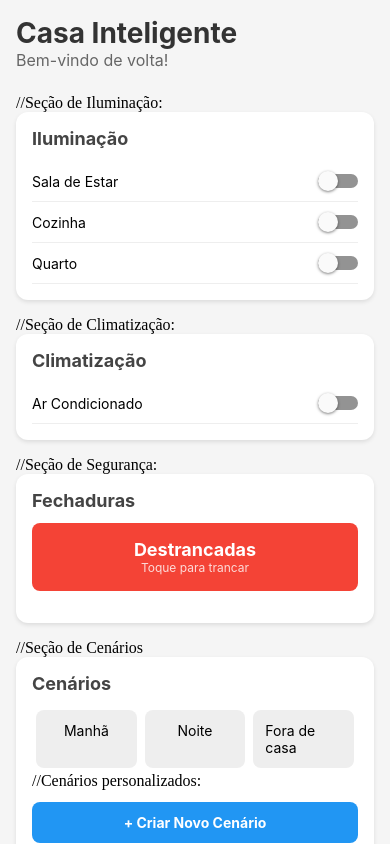
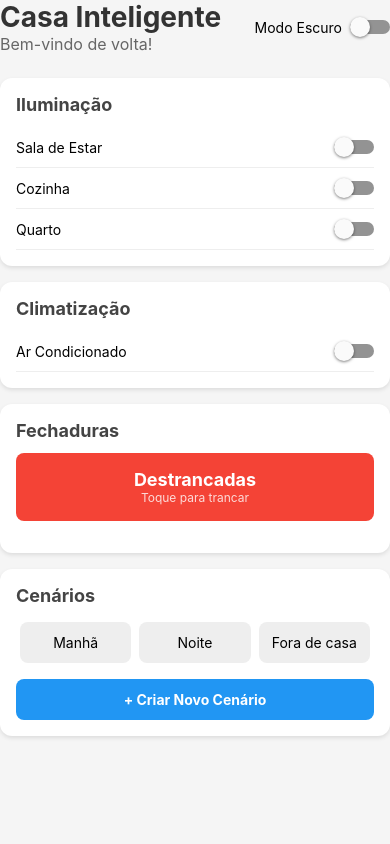
Before and after one commit to m4ttpizz4/Projeto_Auto_Residencial, a React Native app: screen / in a window 390 px wide. Built offline with nearby package versions, Linux system fonts and the light colour scheme.

Commit message:
Atualização do App.js
### Atualizações:
- Modo escuro;
- Tela de inicialização;

```diff
--- a/App.js
+++ b/App.js
@@ -1,4 +1,4 @@
-import React, { useState } from 'react';
+import React, { useState, useEffect } from 'react';
 import {
   View,
   Text,
@@ -9,10 +9,16 @@ import {
   TextInput,
   Modal,
   Button,
+  Image,
+  Appearance,
+  useColorScheme,
 } from 'react-native';
 
-export default function HomeAutomationApp() {
-  //Estados para os dispositivos:
+const HomeAutomationApp = () => {
+  const colorScheme = useColorScheme();
+  const [isDarkMode, setIsDarkMode] = useState(colorScheme === 'dark');
+  const [splashVisible, setSplashVisible] = useState(true);
+
   const [livingRoomLight, setLivingRoomLight] = useState(false);
   const [kitchenLight, setKitchenLight] = useState(false);
   const [bedroomLight, setBedroomLight] = useState(false);
@@ -21,7 +27,6 @@ export default function HomeAutomationApp() {
   const [securityActive, setSecurityActive] = useState(false);
   const [selectedScenario, setSelectedScenario] = useState(null);
 
-  //Estados para gerenciar cenários personalizados:
   const [customScenarios, setCustomScenarios] = useState({});
   const [modalVisible, setModalVisible] = useState(false);
   const [newScenarioName, setNewScenarioName] = useState('');
@@ -34,7 +39,19 @@ export default function HomeAutomationApp() {
     securityActive: false,
   });
 
-  //Cenários pré-definidos:
+  useEffect(() => {
+
+    const timer = setTimeout(() => {
+      setSplashVisible(false);
+    }, 3000);
+
+    return () => clearTimeout(timer);
+  }, []);
+
+  const toggleDarkMode = () => {
+    setIsDarkMode(!isDarkMode);
+  };
+
   const predefinedScenarios = {
     morning: {
       name: 'Manhã',
@@ -124,64 +141,189 @@ export default function HomeAutomationApp() {
     }
   };
 
+  const dynamicStyles = StyleSheet.create({
+    container: {
+      flex: 1,
+      backgroundColor: isDarkMode ? '#121212' : '#f5f5f5',
+    },
+    header: {
+      marginBottom: 24,
+    },
+    title: {
+      fontSize: 28,
+      fontWeight: 'bold',
+      color: isDarkMode ? '#fff' : '#333',
+    },
+    subtitle: {
+      fontSize: 16,
+      color: isDarkMode ? '#aaa' : '#666',
+    },
+    section: {
+      backgroundColor: isDarkMode ? '#1e1e1e' : 'white',
+      borderRadius: 12,
+      padding: 16,
+      marginBottom: 16,
+      shadowColor: '#000',
+      shadowOffset: { width: 0, height: 2 },
+      shadowOpacity: isDarkMode ? 0 : 0.1,
+      shadowRadius: 4,
+      elevation: 2,
+    },
+    sectionTitle: {
+      fontSize: 18,
+      fontWeight: 'bold',
+      marginBottom: 12,
+      color: isDarkMode ? '#fff' : '#444',
+    },
+    subsectionTitle: {
+      fontSize: 16,
+      fontWeight: '600',
+      marginVertical: 8,
+      color: isDarkMode ? '#ccc' : '#555',
+    },
+    deviceRow: {
+      flexDirection: 'row',
+      justifyContent: 'space-between',
+      alignItems: 'center',
+      paddingVertical: 10,
+      borderBottomWidth: 1,
+      borderBottomColor: isDarkMode ? '#333' : '#eee',
+    },
+    text: {
+      color: isDarkMode ? '#fff' : '#000',
+    },
+    scenarioButton: {
+      padding: 12,
+      borderRadius: 8,
+      backgroundColor: isDarkMode ? '#333' : '#eee',
+      flex: 1,
+      margin: 4,
+      alignItems: 'center',
+      minWidth: '30%',
+    },
+    scenarioButtonActive: {
+      backgroundColor: '#2196F3',
+    },
+    addScenarioButton: {
+      marginTop: 12,
+      padding: 12,
+      borderRadius: 8,
+      backgroundColor: '#2196F3',
+      alignItems: 'center',
+    },
+    input: {
+      borderWidth: 1,
+      borderColor: isDarkMode ? '#333' : '#ddd',
+      borderRadius: 6,
+      padding: 10,
+      marginBottom: 20,
+      color: isDarkMode ? '#fff' : '#000',
+      backgroundColor: isDarkMode ? '#333' : '#fff',
+    },
+    settingRow: {
+      flexDirection: 'row',
+      justifyContent: 'space-between',
+      alignItems: 'center',
+      paddingVertical: 10,
+      borderBottomWidth: 1,
+      borderBottomColor: isDarkMode ? '#333' : '#eee',
+    },
+  });
+
+  if (splashVisible) {
+    return (
+      <View style={[styles.splashContainer, { backgroundColor: isDarkMode ? '#121212' : '#2196F3' }]}>
+        <Image
+          source={require('./logo.png')}
+          style={styles.logo}
+        />
+        <Text style={styles.splashText}>Casa Inteligente</Text>
+      </View>
+    );
+  }
+
   return (
-    <ScrollView style={styles.container}>
-      <View style={styles.header}>
-        <Text style={styles.title}>Casa Inteligente</Text>
-        <Text style={styles.subtitle}>Bem-vindo de volta!</Text>
-      </View>
-
-      //Seção de Iluminação:
-      <View style={styles.section}>
-        <Text style={styles.sectionTitle}>Iluminação</Text>
-
-        <View style={styles.deviceRow}>
-          <Text>Sala de Estar</Text>
-          <Switch value={livingRoomLight} onValueChange={setLivingRoomLight} />
-        </View>
-
-        <View style={styles.deviceRow}>
-          <Text>Cozinha</Text>
-          <Switch value={kitchenLight} onValueChange={setKitchenLight} />
-        </View>
-
-        <View style={styles.deviceRow}>
-          <Text>Quarto</Text>
-          <Switch value={bedroomLight} onValueChange={setBedroomLight} />
+    <ScrollView style={dynamicStyles.container}>
+      <View style={dynamicStyles.header}>
+        <View style={{ flexDirection: 'row', justifyContent: 'space-between', alignItems: 'center' }}>
+          <View>
+            <Text style={dynamicStyles.title}>Casa Inteligente</Text>
+            <Text style={dynamicStyles.subtitle}>Bem-vindo de volta!</Text>
+          </View>
+          <View style={{ flexDirection: 'row', alignItems: 'center' }}>
+            <Text style={{ marginRight: 8, color: isDarkMode ? '#fff' : '#000' }}>Modo Escuro</Text>
+            <Switch
+              value={isDarkMode}
+              onValueChange={toggleDarkMode}
+            />
+          </View>
         </View>
       </View>
 
-      //Seção de Climatização:
-      <View style={styles.section}>
-        <Text style={styles.sectionTitle}>Climatização</Text>
+      <View style={dynamicStyles.section}>
+        <Text style={dynamicStyles.sectionTitle}>Iluminação</Text>
 
-        <View style={styles.deviceRow}>
-          <Text>Ar Condicionado</Text>
-          <Switch value={acOn} onValueChange={setAcOn} />
+        <View style={dynamicStyles.deviceRow}>
+          <Text style={dynamicStyles.text}>Sala de Estar</Text>
+          <Switch
+            value={livingRoomLight}
+            onValueChange={setLivingRoomLight}
+            thumbColor={isDarkMode ? '#f5f5f5' : undefined}
+          />
+        </View>
+
+        <View style={dynamicStyles.deviceRow}>
+          <Text style={dynamicStyles.text}>Cozinha</Text>
+          <Switch
+            value={kitchenLight}
+            onValueChange={setKitchenLight}
+            thumbColor={isDarkMode ? '#f5f5f5' : undefined}
+          />
+        </View>
+
+        <View style={dynamicStyles.deviceRow}>
+          <Text style={dynamicStyles.text}>Quarto</Text>
+          <Switch
+            value={bedroomLight}
+            onValueChange={setBedroomLight}
+            thumbColor={isDarkMode ? '#f5f5f5' : undefined}
+          />
+        </View>
+      </View>
+
+      <View style={dynamicStyles.section}>
+        <Text style={dynamicStyles.sectionTitle}>Climatização</Text>
+
+        <View style={dynamicStyles.deviceRow}>
+          <Text style={dynamicStyles.text}>Ar Condicionado</Text>
+          <Switch
+            value={acOn}
+            onValueChange={setAcOn}
+            thumbColor={isDarkMode ? '#f5f5f5' : undefined}
+          />
         </View>
 
         {acOn && (
           <View style={styles.temperatureControl}>
-            <Text>Temperatura: {temperature}°C</Text>
+            <Text style={dynamicStyles.text}>Temperatura: {temperature}°C</Text>
             <View style={styles.temperatureButtons}>
               <TouchableOpacity
-                style={styles.tempButton}
+                style={[styles.tempButton, { backgroundColor: isDarkMode ? '#333' : '#ddd' }]}
                 onPress={() => setTemperature((t) => Math.min(30, t + 1))}>
-                <Text>+</Text>
+                <Text style={dynamicStyles.text}>+</Text>
               </TouchableOpacity>
               <TouchableOpacity
-                style={styles.tempButton}
+                style={[styles.tempButton, { backgroundColor: isDarkMode ? '#333' : '#ddd' }]}
                 onPress={() => setTemperature((t) => Math.max(16, t - 1))}>
-                <Text>-</Text>
+                <Text style={dynamicStyles.text}>-</Text>
               </TouchableOpacity>
             </View>
           </View>
         )}
       </View>
 
-      //Seção de Segurança:
-      <View style={styles.section}>
-        <Text style={styles.sectionTitle}>Fechaduras</Text>
+      <View style={dynamicStyles.section}>
+        <Text style={dynamicStyles.sectionTitle}>Fechaduras</Text>
 
         <TouchableOpacity
           style={[
@@ -198,43 +340,41 @@ export default function HomeAutomationApp() {
         </TouchableOpacity>
       </View>
 
-      //Seção de Cenários
-      <View style={styles.section}>
-        <Text style={styles.sectionTitle}>Cenários</Text>
+      <View style={dynamicStyles.section}>
+        <Text style={dynamicStyles.sectionTitle}>Cenários</Text>
 
         <View style={styles.scenarioButtons}>
           {Object.keys(predefinedScenarios).map((key) => (
             <TouchableOpacity
               key={key}
               style={[
-                styles.scenarioButton,
-                selectedScenario === key && styles.scenarioButtonActive,
+                dynamicStyles.scenarioButton,
+                selectedScenario === key && dynamicStyles.scenarioButtonActive,
               ]}
               onPress={() => {
                 predefinedScenarios[key].actions();
               }}>
-              <Text>{predefinedScenarios[key].name}</Text>
+              <Text style={dynamicStyles.text}>{predefinedScenarios[key].name}</Text>
             </TouchableOpacity>
           ))}
         </View>
 
-        //Cenários personalizados:
         {Object.keys(customScenarios).length > 0 && (
           <View style={styles.customScenariosContainer}>
-            <Text style={styles.subsectionTitle}>Seus Cenários</Text>
+            <Text style={dynamicStyles.subsectionTitle}>Seus Cenários</Text>
             <View style={styles.scenarioButtons}>
               {Object.keys(customScenarios).map((key) => (
                 <View key={key} style={styles.customScenarioItem}>
                   <TouchableOpacity
                     style={[
-                      styles.scenarioButton,
-                      selectedScenario === key && styles.scenarioButtonActive,
+                      dynamicStyles.scenarioButton,
+                      selectedScenario === key && dynamicStyles.scenarioButtonActive,
                       { flex: 1 }
                     ]}
                     onPress={() => {
                       customScenarios[key].actions();
                     }}>
-                    <Text>{customScenarios[key].name}</Text>
+                    <Text style={dynamicStyles.text}>{customScenarios[key].name}</Text>
                   </TouchableOpacity>
                   <TouchableOpacity
                     style={styles.deleteButton}
@@ -248,152 +388,132 @@ export default function HomeAutomationApp() {
         )}
 
         <TouchableOpacity
-          style={styles.addScenarioButton}
+          style={dynamicStyles.addScenarioButton}
           onPress={openNewScenarioModal}>
           <Text style={styles.addScenarioButtonText}>+ Criar Novo Cenário</Text>
         </TouchableOpacity>
       </View>
 
-      //Criar novo cenário:
       <Modal
         animationType="slide"
         transparent={false}
         visible={modalVisible}
         onRequestClose={() => setModalVisible(false)}>
-        <View style={styles.modalContainer}>
-          <Text style={styles.modalTitle}>Criar Novo Cenário</Text>
+        <View style={[styles.modalContainer, { backgroundColor: isDarkMode ? '#121212' : 'white' }]}>
+          <Text style={[styles.modalTitle, { color: isDarkMode ? '#fff' : '#000' }]}>Criar Novo Cenário</Text>
 
           <TextInput
-            style={styles.input}
+            style={dynamicStyles.input}
             placeholder="Nome do cenário"
+            placeholderTextColor={isDarkMode ? '#aaa' : '#888'}
             value={newScenarioName}
             onChangeText={setNewScenarioName}
           />
 
-          <Text style={styles.settingsTitle}>Configurações Atuais:</Text>
+          <Text style={[styles.settingsTitle, { color: isDarkMode ? '#fff' : '#000' }]}>Configurações Atuais:</Text>
 
-          <View style={styles.settingRow}>
-            <Text>Sala de Estar</Text>
+          <View style={dynamicStyles.settingRow}>
+            <Text style={dynamicStyles.text}>Sala de Estar</Text>
             <Switch
               value={newScenarioSettings.livingRoomLight}
               onValueChange={(value) => setNewScenarioSettings({...newScenarioSettings, livingRoomLight: value})}
+              thumbColor={isDarkMode ? '#f5f5f5' : undefined}
             />
           </View>
 
-          <View style={styles.settingRow}>
-            <Text>Cozinha</Text>
+          <View style={dynamicStyles.settingRow}>
+            <Text style={dynamicStyles.text}>Cozinha</Text>
             <Switch
               value={newScenarioSettings.kitchenLight}
               onValueChange={(value) => setNewScenarioSettings({...newScenarioSettings, kitchenLight: value})}
+              thumbColor={isDarkMode ? '#f5f5f5' : undefined}
             />
           </View>
 
-          <View style={styles.settingRow}>
-            <Text>Quarto</Text>
+          <View style={dynamicStyles.settingRow}>
+            <Text style={dynamicStyles.text}>Quarto</Text>
             <Switch
               value={newScenarioSettings.bedroomLight}
               onValueChange={(value) => setNewScenarioSettings({...newScenarioSettings, bedroomLight: value})}
+              thumbColor={isDarkMode ? '#f5f5f5' : undefined}
             />
           </View>
 
-          <View style={styles.settingRow}>
-            <Text>Ar Condicionado</Text>
+          <View style={dynamicStyles.settingRow}>
+            <Text style={dynamicStyles.text}>Ar Condicionado</Text>
             <Switch
               value={newScenarioSettings.acOn}
               onValueChange={(value) => setNewScenarioSettings({...newScenarioSettings, acOn: value})}
+              thumbColor={isDarkMode ? '#f5f5f5' : undefined}
             />
           </View>
 
           {newScenarioSettings.acOn && (
             <View style={styles.temperatureSetting}>
-              <Text>Temperatura: {newScenarioSettings.temperature}°C</Text>
+              <Text style={dynamicStyles.text}>Temperatura: {newScenarioSettings.temperature}°C</Text>
               <View style={styles.temperatureButtons}>
                 <TouchableOpacity
-                  style={styles.tempButton}
+                  style={[styles.tempButton, { backgroundColor: isDarkMode ? '#333' : '#ddd' }]}
                   onPress={() => setNewScenarioSettings({
                     ...newScenarioSettings,
                     temperature: Math.min(30, newScenarioSettings.temperature + 1)
                   })}>
-                  <Text>+</Text>
+                  <Text style={dynamicStyles.text}>+</Text>
                 </TouchableOpacity>
                 <TouchableOpacity
-                  style={styles.tempButton}
+                  style={[styles.tempButton, { backgroundColor: isDarkMode ? '#333' : '#ddd' }]}
                   onPress={() => setNewScenarioSettings({
                     ...newScenarioSettings,
                     temperature: Math.max(16, newScenarioSettings.temperature - 1)
                   })}>
-                  <Text>-</Text>
+                  <Text style={dynamicStyles.text}>-</Text>
                 </TouchableOpacity>
               </View>
             </View>
           )}
 
-          <View style={styles.settingRow}>
-            <Text>Sistema de Segurança</Text>
+          <View style={dynamicStyles.settingRow}>
+            <Text style={dynamicStyles.text}>Sistema de Segurança</Text>
             <Switch
               value={newScenarioSettings.securityActive}
               onValueChange={(value) => setNewScenarioSettings({...newScenarioSettings, securityActive: value})}
+              thumbColor={isDarkMode ? '#f5f5f5' : undefined}
             />
           </View>
 
           <View style={styles.modalButtons}>
-            <Button title="Cancelar" onPress={() => setModalVisible(false)} />
-            <Button title="Salvar" onPress={saveCustomScenario} />
+            <Button
+              title="Cancelar"
+              onPress={() => setModalVisible(false)}
+              color={isDarkMode ? '#666' : undefined}
+            />
+            <Button
+              title="Salvar"
+              onPress={saveCustomScenario}
+              color="#2196F3"
+            />
           </View>
         </View>
       </Modal>
     </ScrollView>
   );
-}
+};
 
 const styles = StyleSheet.create({
-  container: {
+  splashContainer: {
     flex: 1,
-    backgroundColor: '#f5f5f5',
-    padding: 16,
+    justifyContent: 'center',
+    alignItems: 'center',
   },
-  header: {
-    marginBottom: 24,
+  logo: {
+    width: 150,
+    height: 150,
+    marginBottom: 20,
   },
-  title: {
-    fontSize: 28,
+  splashText: {
+    fontSize: 24,
     fontWeight: 'bold',
-    color: '#333',
-  },
-  subtitle: {
-    fontSize: 16,
-    color: '#666',
-  },
-  section: {
-    backgroundColor: 'white',
-    borderRadius: 12,
-    padding: 16,
-    marginBottom: 16,
-    shadowColor: '#000',
-    shadowOffset: { width: 0, height: 2 },
-    shadowOpacity: 0.1,
-    shadowRadius: 4,
-    elevation: 2,
-  },
-  sectionTitle: {
-    fontSize: 18,
-    fontWeight: 'bold',
-    marginBottom: 12,
-    color: '#444',
-  },
-  subsectionTitle: {
-    fontSize: 16,
-    fontWeight: '600',
-    marginVertical: 8,
-    color: '#555',
-  },
-  deviceRow: {
-    flexDirection: 'row',
-    justifyContent: 'space-between',
-    alignItems: 'center',
-    paddingVertical: 10,
-    borderBottomWidth: 1,
-    borderBottomColor: '#eee',
+    color: 'white',
   },
   temperatureControl: {
     marginTop: 10,
@@ -407,7 +527,6 @@ const styles = StyleSheet.create({
     width: 40,
     height: 40,
     borderRadius: 20,
-    backgroundColor: '#ddd',
     justifyContent: 'center',
     alignItems: 'center',
     marginHorizontal: 10,
@@ -440,18 +559,6 @@ const styles = StyleSheet.create({
     justifyContent: 'space-between',
     flexWrap: 'wrap',
   },
-  scenarioButton: {
-    padding: 12,
-    borderRadius: 8,
-    backgroundColor: '#eee',
-    flex: 1,
-    margin: 4,
-    alignItems: 'center',
-    minWidth: '30%',
-  },
-  scenarioButtonActive: {
-    backgroundColor: '#2196F3',
-  },
   customScenariosContainer: {
     marginTop: 12,
   },
@@ -468,13 +575,6 @@ const styles = StyleSheet.create({
     fontSize: 20,
     color: '#F44336',
   },
-  addScenarioButton: {
-    marginTop: 12,
-    padding: 12,
-    borderRadius: 8,
-    backgroundColor: '#2196F3',
-    alignItems: 'center',
-  },
   addScenarioButtonText: {
     color: 'white',
     fontWeight: 'bold',
@@ -482,7 +582,6 @@ const styles = StyleSheet.create({
   modalContainer: {
     flex: 1,
     padding: 20,
-    backgroundColor: 'white',
   },
   modalTitle: {
     fontSize: 22,
@@ -490,25 +589,10 @@ const styles = StyleSheet.create({
     marginBottom: 20,
     textAlign: 'center',
   },
-  input: {
-    borderWidth: 1,
-    borderColor: '#ddd',
-    borderRadius: 6,
-    padding: 10,
-    marginBottom: 20,
-  },
   settingsTitle: {
     fontSize: 16,
     fontWeight: '600',
     marginBottom: 12,
-  },
-  settingRow: {
-    flexDirection: 'row',
-    justifyContent: 'space-between',
-    alignItems: 'center',
-    paddingVertical: 10,
-    borderBottomWidth: 1,
-    borderBottomColor: '#eee',
   },
   temperatureSetting: {
     marginVertical: 10,
@@ -520,3 +604,5 @@ const styles = StyleSheet.create({
     marginTop: 20,
   },
 });
+
+export default HomeAutomationApp;
```
